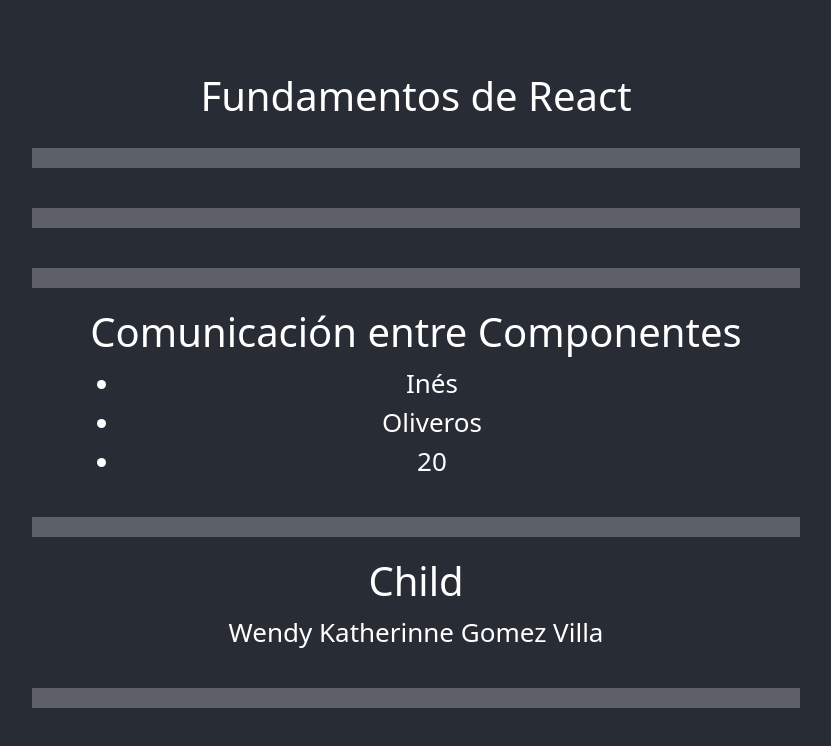
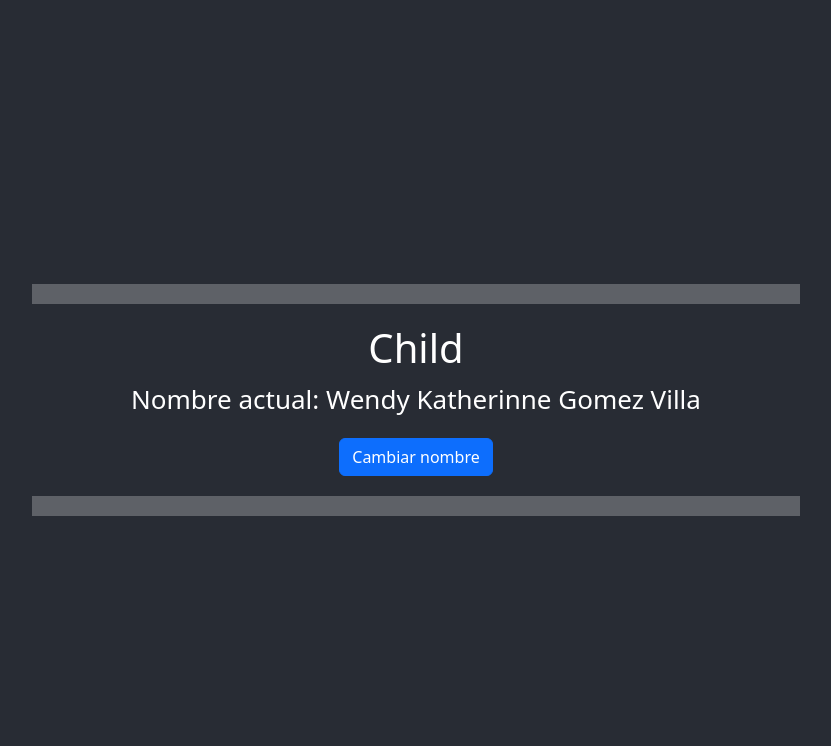
Before and after one commit to inesmariao/b3_practice_components_react, a React (Vite) app: page / in a window 1280 px wide. Shown: the top 746 px of the page, without its empty margins (224-1055 px from the left). Built offline with nearby package versions, Linux system fonts and the light colour scheme.

Commit message:
handleChangeName

```diff
--- a/src/App.jsx
+++ b/src/App.jsx
@@ -1,9 +1,6 @@
 import { useState } from 'react';
 import './App.css';
 import { Child } from './components/Child';
-// import { MyFirstComponent } from './components/MyFirstComponent';
-// import { SecondComponent } from './components/SecondComponent';
-import { ThirdComponent } from './components/ThirdComponent';
 
 function App() {
 
@@ -12,17 +9,6 @@
   return (
     <div className="App">
       <header className="App-header">
-        <h1>Fundamentos de React</h1>
-        <hr className='white-hr'/>
-        {/* <MyFirstComponent /> */}
-        <hr className='white-hr'/>
-        {/* <SecondComponent /> */}
-        <hr className='white-hr'/>
-        <ThirdComponent
-          name="Inés"
-          last_name="Oliveros"
-          age="20"
-        />
         <hr className='white-hr'/>
         <Child
           name={name}
--- a/src/components/Child.jsx
+++ b/src/components/Child.jsx
@@ -1,14 +1,24 @@
 import PropTypes from "prop-types";
 
 export const Child = (props) => {
+
+  const handleChangeName = () => {
+    const newName = prompt("Ingresa un nuevo nombre:");
+    if(newName){
+      props.setName(newName);
+    }
+  }
+
   return (
     <div>
       <h1>Child</h1>
-      <p> {props.name} </p>
+      <p>Nombre actual: {props.name}</p>
+      <button className="btn btn-primary" onClick={handleChangeName} >Cambiar nombre</button>
     </div>
   )
 }
 
 Child.propTypes = {
-  name: PropTypes.string
+  name: PropTypes.string,
+  setName: PropTypes.func
 }
```
